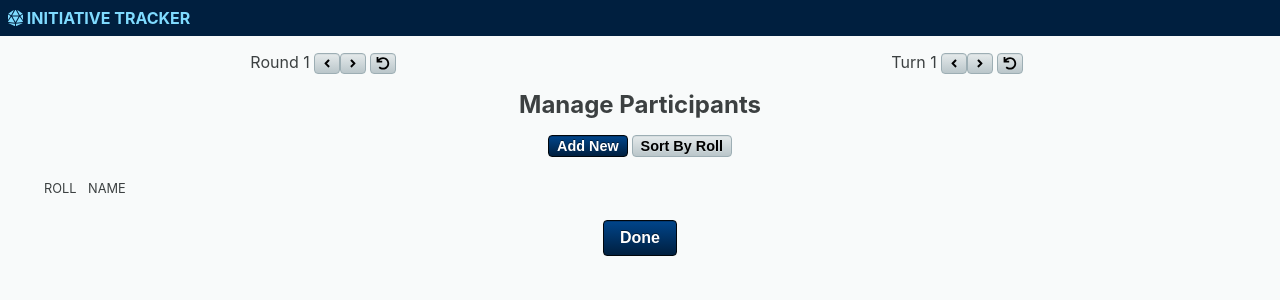
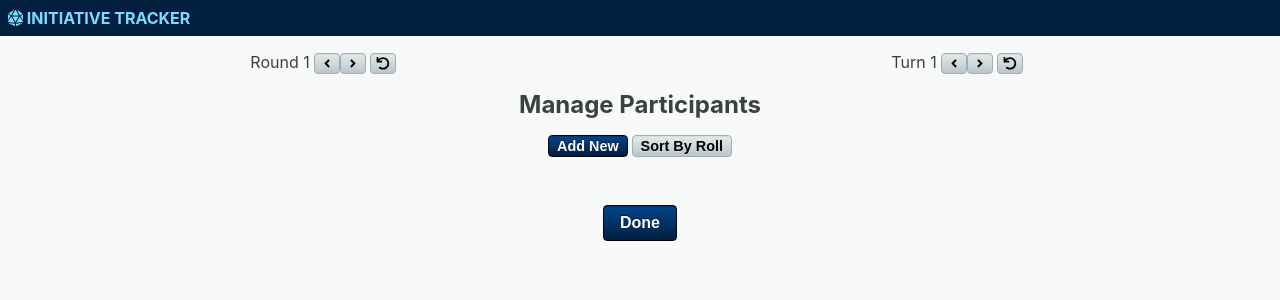
Before and after one commit to zsaffrin/initiative-tracker, a React (Create React App) app: page / in a window 1280 px wide. Both pictures are taken after a click on the icon 1262 px from the left and 18 px from the top of the page. Shown: the top 300 px of the page. Built offline with nearby package versions, Linux system fonts and the light colour scheme.

Commit message:
Don't show header if there are no items

```diff
--- a/src/components/Pages/ManageParticipants/ParticipantList.js
+++ b/src/components/Pages/ManageParticipants/ParticipantList.js
@@ -35,12 +35,14 @@ const CenteredDiv = styled.div`
 
 const ParticipantList = ({ items }) => (
   <StyledList>
+    {items.length > 0 && (
       <ListHeader>
         <div> </div>
         <CenteredDiv>Roll</CenteredDiv>
         <div>Name</div>
         <div> </div>
       </ListHeader>
+    )}
     {items.map((item) => <ParticipantListItem participant={item} key={item.id} />)}
   </StyledList>
 );
```
Lines whose indentation alone changed are shown as unchanged.
